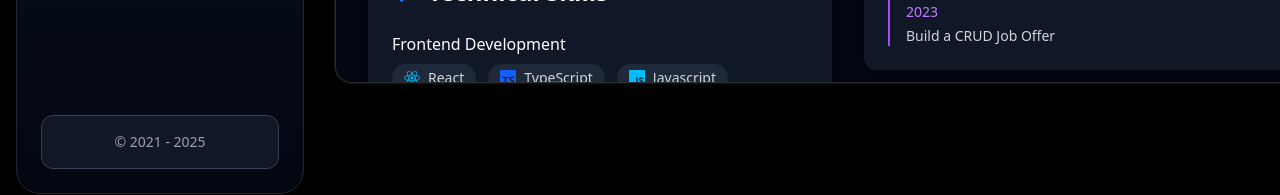
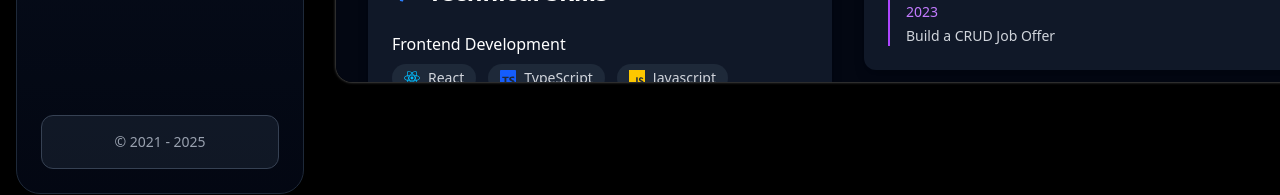
Before and after one commit to ChristianAlicaba2002/My-Portfolio, a React (Vite) app: page /layouts/aboutme in a window 1280 px wide. Shown: the part 686-881 px from the top of the page. Built offline with nearby package versions, Linux system fonts and the light colour scheme.

Commit message:
chore: update the color of the icon

```diff
--- a/src/pages/AboutMe.jsx
+++ b/src/pages/AboutMe.jsx
@@ -83,7 +83,7 @@ export default function AboutMe() {
                       <span className="text-gray-300 text-sm">TypeScript</span>
                     </div>
                     <div className="flex items-center bg-gray-800 px-3 py-1 rounded-full">
-                      <SiJavascript className="text-sky-400 mr-2" />
+                      <SiJavascript className="text-yellow-400 mr-2" />
                       <span className="text-gray-300 text-sm">Javascript</span>
                     </div>
                     <div className="flex items-center bg-gray-800 px-3 py-1 rounded-full">
@@ -132,6 +132,9 @@ export default function AboutMe() {
                       Firebase
                     </span>
                     <span className="bg-gray-800 px-3 py-1 rounded-full text-gray-300 text-sm">
+                      Clerk
+                    </span>
+                    <span className="bg-gray-800 px-3 py-1 rounded-full text-gray-300 text-sm">
                       Jira
                     </span>
                     <span className="bg-gray-800 px-3 py-1 rounded-full text-gray-300 text-sm">
@@ -145,6 +148,9 @@ export default function AboutMe() {
                     </span>
                     <span className="bg-gray-800 px-3 py-1 rounded-full text-gray-300 text-sm">
                       Figma
+                    </span>
+                    <span className="bg-gray-800 px-3 py-1 rounded-full text-gray-300 text-sm">
+                      Tailwindcss
                     </span>
                   </div>
                 </div>
```
